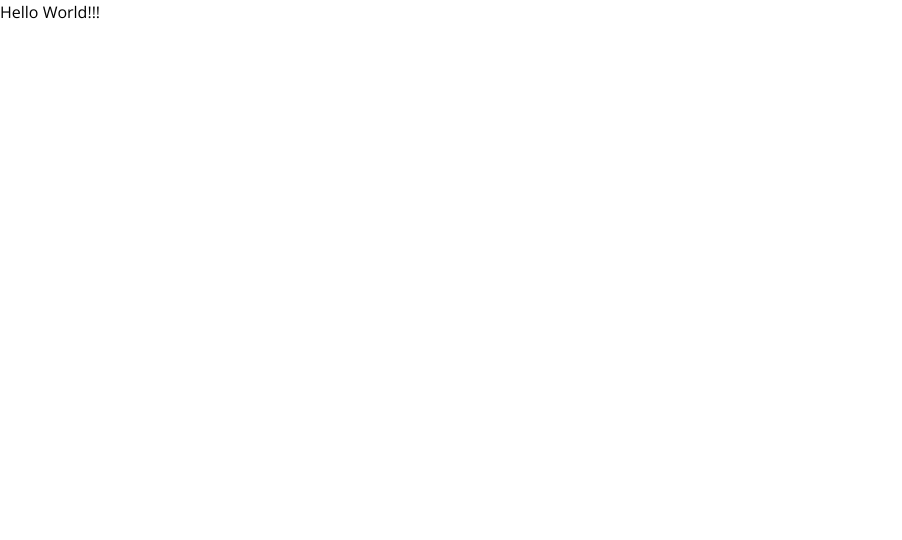
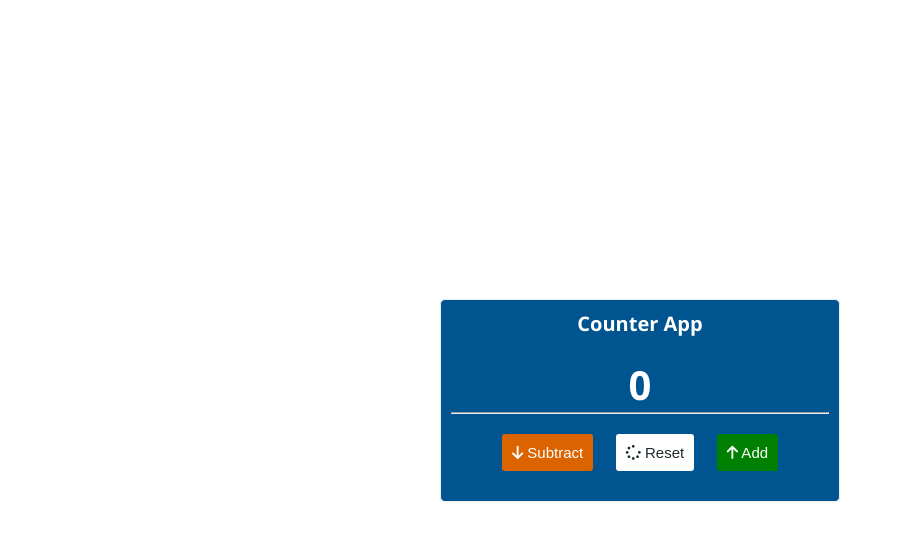
Before and after one commit to jbeltrami/100DaysOfJavascript, a plain HTML site: page counter-app/index.html in a window 1280 px wide. Shown: the whole page, without its empty margins (0-902 px from the left). Drawn offline with nearby package versions, Linux system fonts and the light colour scheme.

Commit message:
Create mark-up and styles

```diff
--- a/counter-app/index.html
+++ b/counter-app/index.html
@@ -11,7 +11,25 @@
     <link rel="stylesheet" href="styles.css" />
   </head>
   <body>
-    <p>Hello World!!!</p>
+    <div class="container">
+      <div class="counter-div">
+        <h1>Counter App</h1>
+
+        <span class="count">0</span>
+        <hr />
+        <div class="buttons">
+          <button class="subtract">
+            <i class="fas fa-arrow-down"></i> Subtract
+          </button>
+          <button class="reset"><i class="fas fa-spinner"></i> Reset</button>
+
+          <button class="add">
+            <i class="fas fa-arrow-up"></i>
+            Add
+          </button>
+        </div>
+      </div>
+    </div>
 
     <script src="script.js"></script>
   </body>
--- a/counter-app/styles.css
+++ b/counter-app/styles.css
@@ -38,4 +38,52 @@ img {
   max-width: 900px;
   margin: 0 auto;
   padding: 0 20px;
+  display: flex;
+  justify-content: center;
+  align-items: center;
+  height: 100vh;
 }
+
+.counter-div {
+  width: 40rem;
+  border: 1px solid var(--grey);
+  padding: 1rem;
+  background-color: var(--light-blue);
+  color: var(--white);
+  text-align: center;
+  border-radius: 5px;
+}
+
+.counter-div > * {
+  margin-bottom: 2rem;
+}
+
+.count {
+  font-size: 4rem;
+  font-weight: 700;
+}
+
+.buttons button {
+  padding: 1rem;
+  margin: 0 1rem;
+  font-size: 1.5rem;
+  /* color: var(--white); */
+  border: none;
+  border-radius: 3px;
+  cursor: pointer;
+}
+
+button.subtract {
+  background-color: var(--color-sec);
+  color: var(--white);
+}
+
+button.reset {
+  background-color: var(--white);
+  color: var(--black);
+}
+
+button.add {
+  background-color: green;
+  color: var(--white);
+}
```
